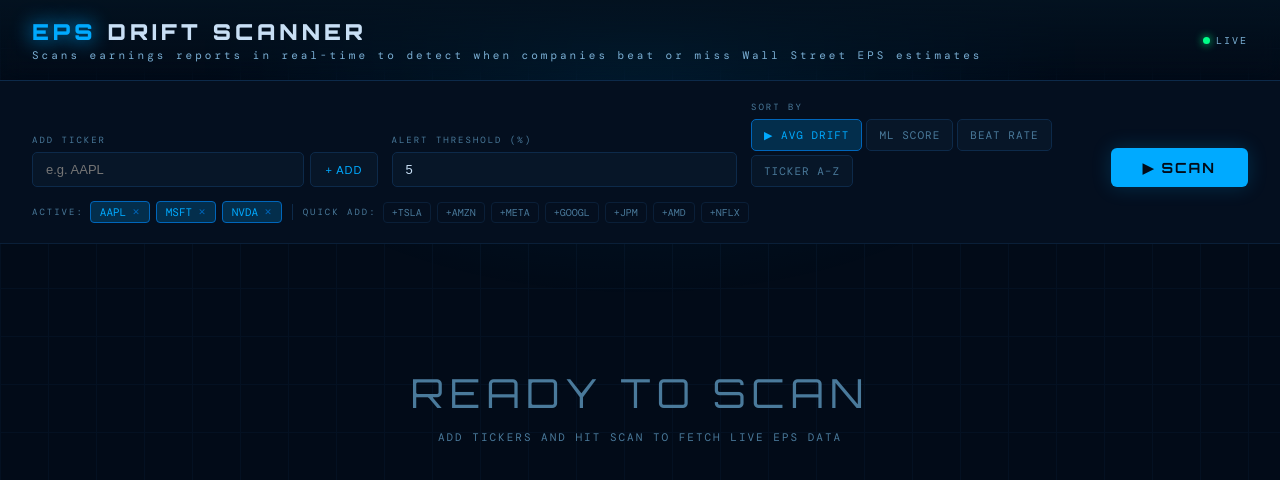
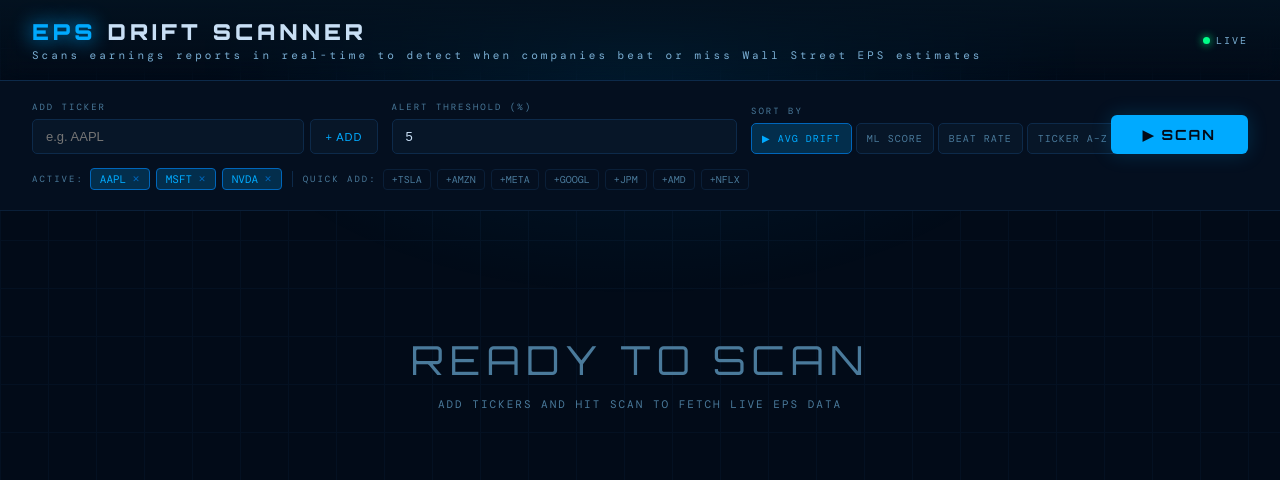
Before and after one commit to aryan29-dev/EPS-Drift-Scanner, a React (Vite) app in the folder frontend/: page / in a window 1280 px wide. Shown: the top 480 px of the page. Built offline with nearby package versions, Linux system fonts and the light colour scheme.

Commit message:
Made some changes to frontend.

```diff
--- a/frontend/src/components/ControlBar.module.css
+++ b/frontend/src/components/ControlBar.module.css
@@ -186,9 +186,9 @@
 }
 
 .customSelect {
-    display: flex;
-    gap: 4px;
-    flex-wrap: wrap;
+  display: flex;
+  gap: 4px;
+  flex-wrap: nowrap;
 }
 
 .customOption {
@@ -196,8 +196,8 @@
     border: 1px solid var(--border);
     color: var(--text-muted);
     border-radius: 5px;
-    padding: 8px 12px;
-    font-size: 11px;
+    padding: 8px 10px;
+    font-size: 10px;
     letter-spacing: 1px;
     cursor: pointer;
     transition: all 0.15s;
```
